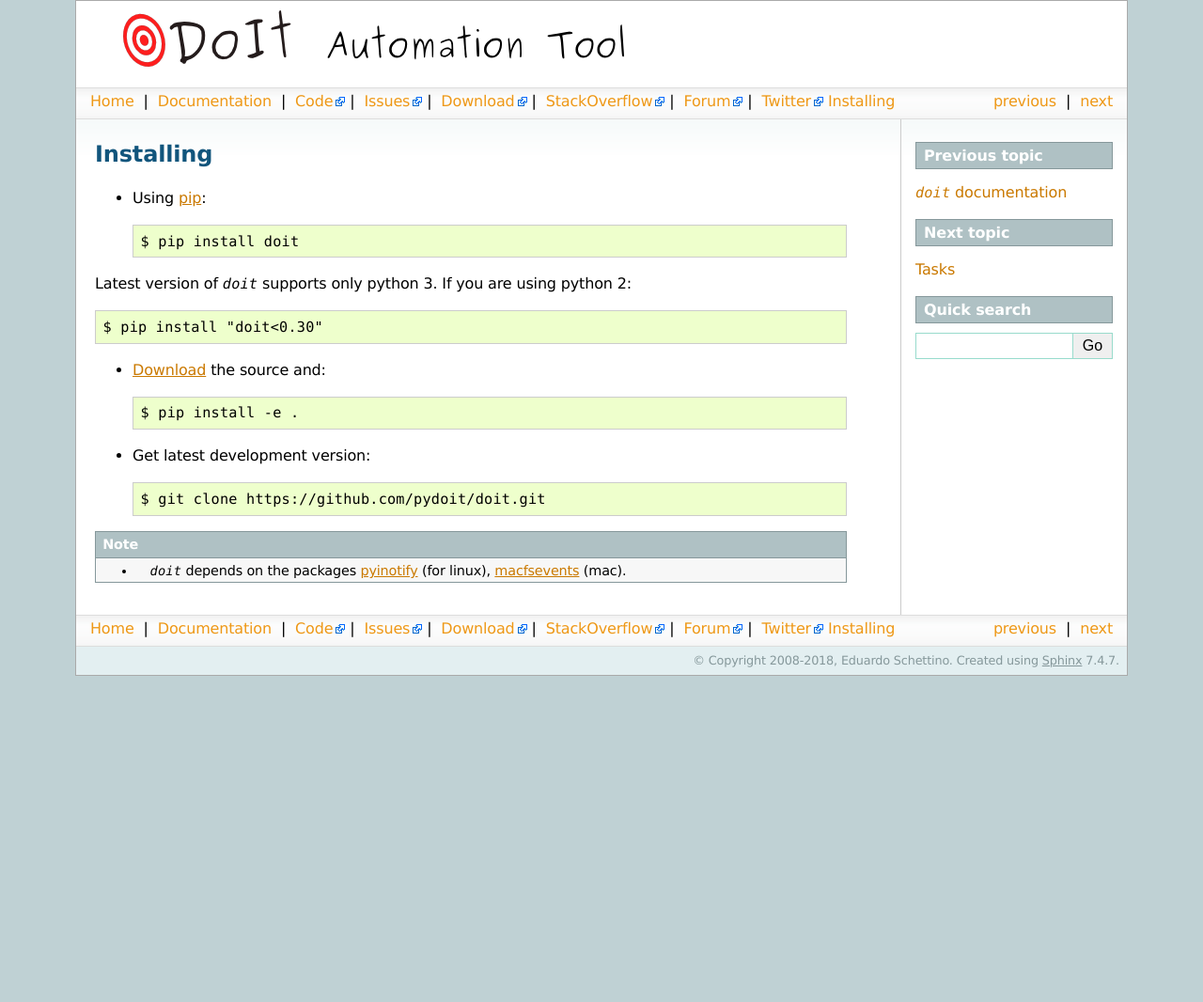
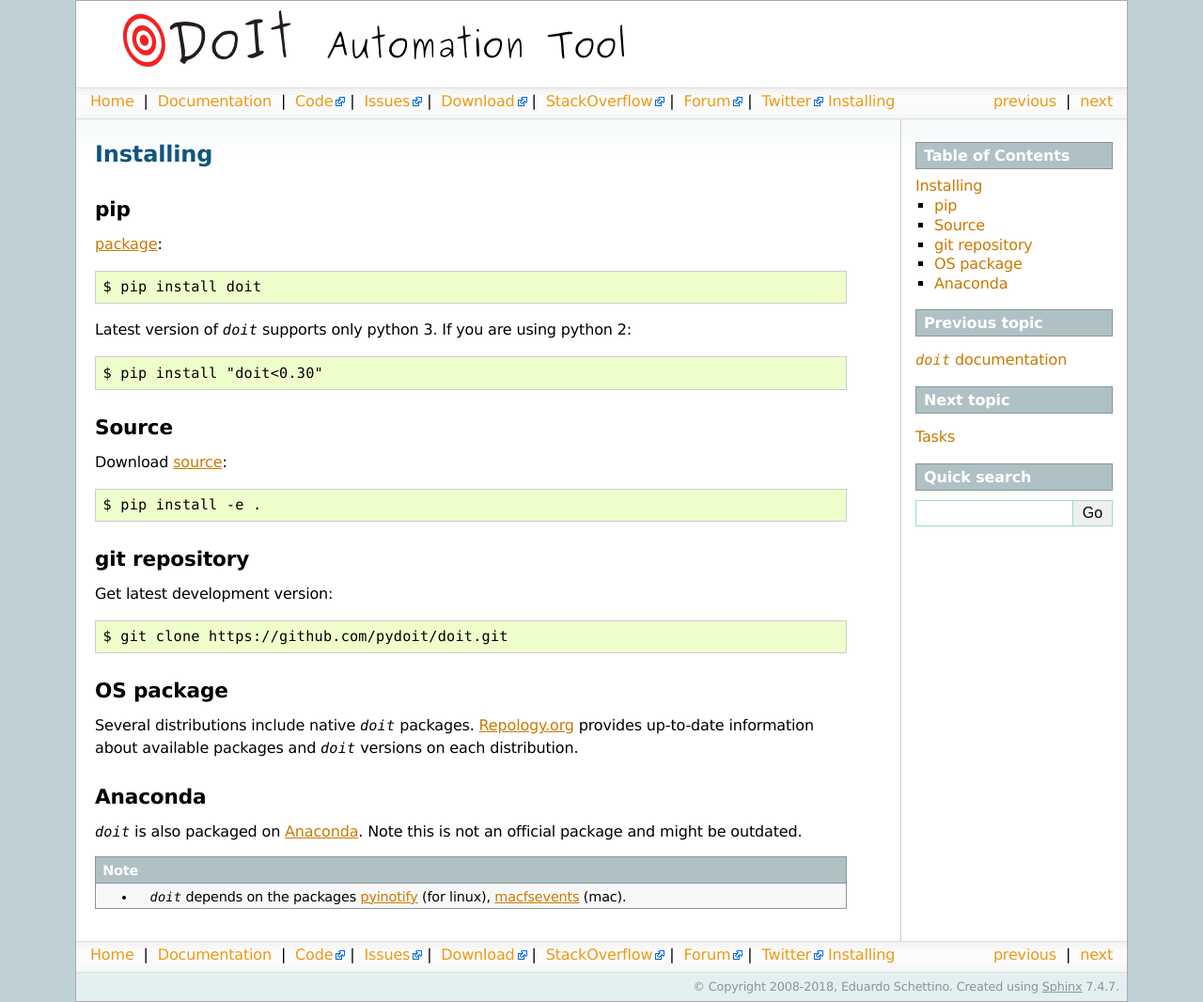
Before and after one commit to pydoit/doit, a Sphinx documentation site: the page built from doc/install.rst, in a window 1280 px wide. Shown: the whole page at 94% size. Built offline with Sphinx 7.4.7, drawn with Linux system fonts in a browser that asks for light colours; before the commit the page ends 900 px from its top, so only the background shows below that.

Commit message:
doc: install add links to repology and anaconda.

```diff
--- a/doc/cmd_other.rst
+++ b/doc/cmd_other.rst
@@ -162,7 +162,7 @@ dry run
 If you want check which tasks the clean operation would affect you can use the option `-n/--dry-run`.
 
 When using a custom action on `dry-run`, the action is not executed at all
-**if** it does not include a `dryrun` paramter.
+**if** it does not include a `dryrun` parameter.
 
 If it includes a `dryrun` parameter the action will **always** be executed,
 and its implementation is responsible for handling the *dry-run* logic.
--- a/doc/dictionary.txt
+++ b/doc/dictionary.txt
@@ -131,6 +131,7 @@ Pythonic
 README
 RSS
 ReST
+Repology
 S3
 SCons
 Schettino
@@ -292,6 +294,7 @@ notavalidchoice
 o'
 once'
 online
+org
 os
 outfile
 param
--- a/doc/install.rst
+++ b/doc/install.rst
@@ -3,23 +3,47 @@ Installing
 ==========
 
 
+pip
+^^^
 
-* Using `pip <http://pip.pypa.io/>`_::
+`package <http://pip.pypa.io/>`_::
 
-  $ pip install doit
+   $ pip install doit
 
 Latest version of `doit` supports only python 3.
 If you are using python 2::
 
   $ pip install "doit<0.30"
 
-* `Download <http://pypi.python.org/pypi/doit>`_ the source and::
+Source
+^^^^^^
+
+Download `source <http://pypi.python.org/pypi/doit>`_::
 
   $ pip install -e .
 
-* Get latest development version::
+
+git repository
+^^^^^^^^^^^^^^
+
+Get latest development version::
 
   $ git clone https://github.com/pydoit/doit.git
+
+
+OS package
+^^^^^^^^^^
+
+Several distributions include native `doit` packages.
+`Repology.org <https://repology.org/metapackage/doit/badges>`_
+provides up-to-date information about available packages and
+`doit` versions on each distribution.
+
+Anaconda
+^^^^^^^^
+
+`doit` is also packaged on `Anaconda <https://anaconda.org/conda-forge/doit>`_.
+Note this is not an official package and might be outdated.
 
 
 .. note::
```
Also changed, not shown: other parts of doc/dictionary.txt (+1 -0 lines).
